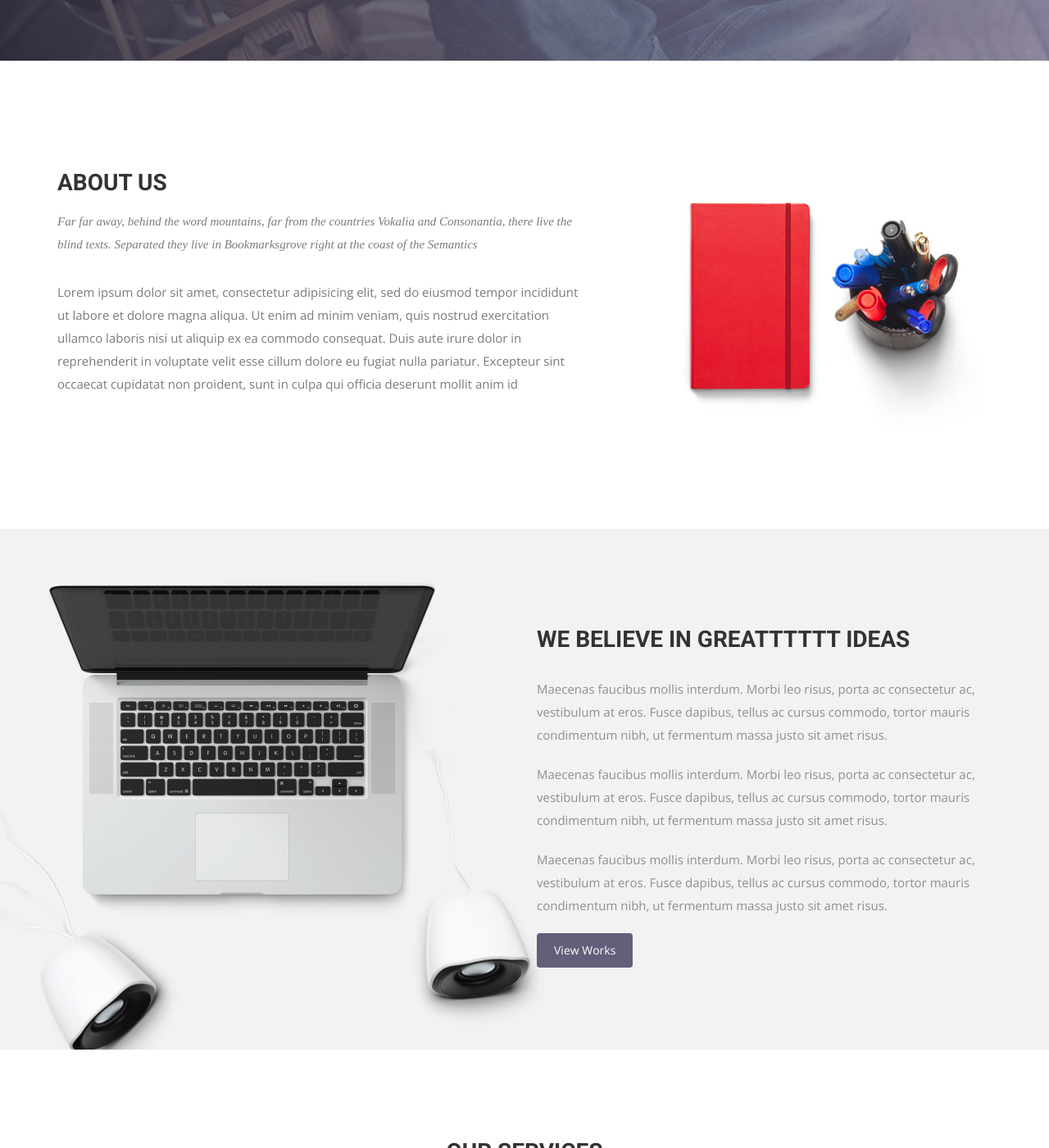
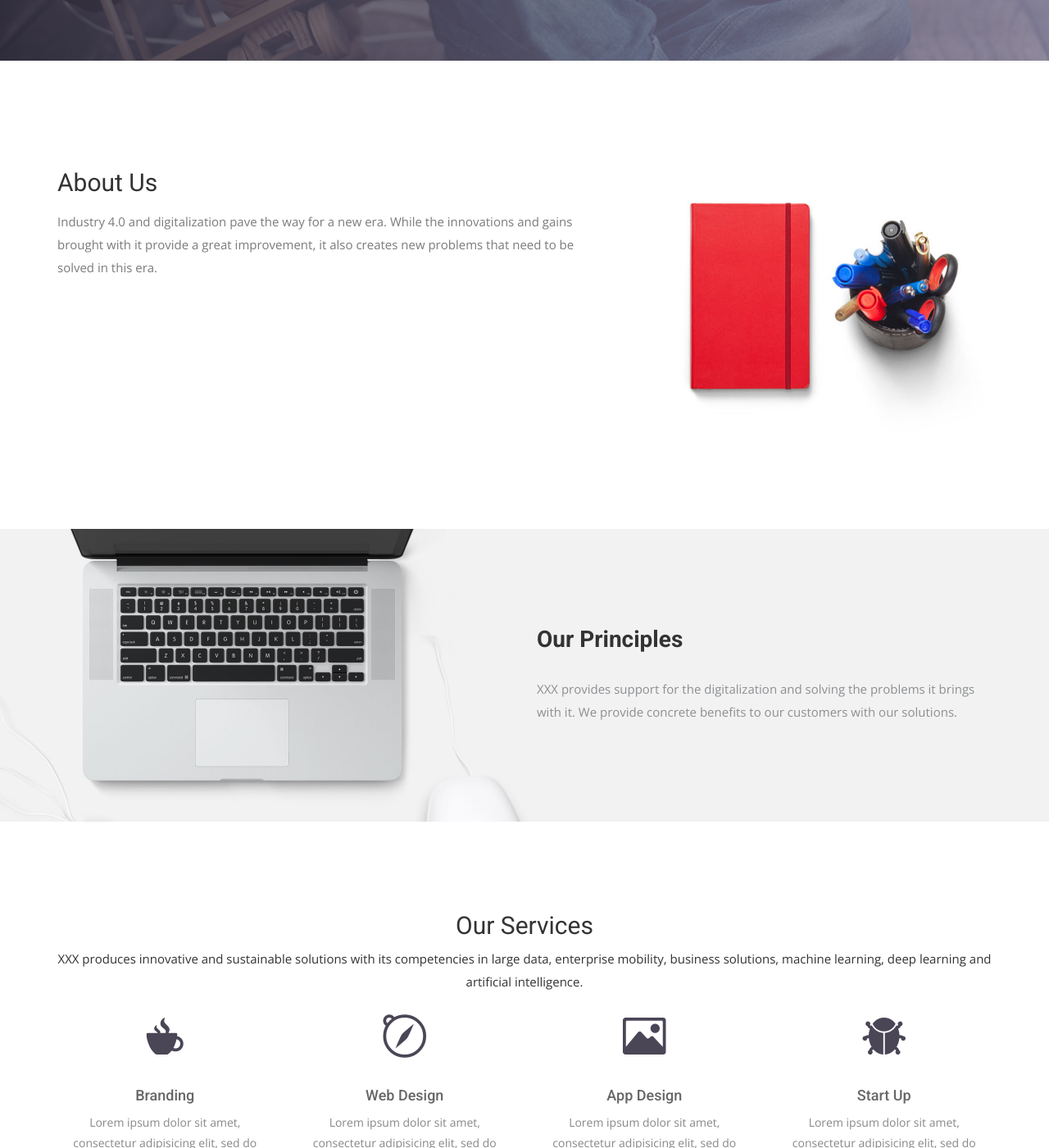
Before and after one commit to Pawza/web-page, a Jekyll site: the page built from index.html, in a window 1280 px wide and 1400 px high, scrolled down 781 px. Shown: the whole window at 82% size. Built offline with Jekyll 4.4.1, drawn with Linux system fonts in a browser that asks for light colours; nearby versions of some CDN libraries; some web fonts are replaced; some of the changed text lies outside the part shown.

Commit message:
home page edited

```diff
--- a/index.html
+++ b/index.html
@@ -11,7 +11,8 @@ permalink: /
             <div class="col-md-10 col-md-offset-2">
                 <div class="block">
                     <h1 class="animated fadeInUp">A DIGITAL MARKETING &#38; <br> DESIGN AGENCY</h1>
-          <p class="animated fadeInUp">We love the Web and the work we do. We work closely with our clients to deliver the best possible solutions for their needs</p>
+                    <p class="animated fadeInUp">We love the Web and the work we do. We work closely with our clients to
+                        deliver the best possible solutions for their needs</p>
                 </div>
             </div>
         </div>
@@ -23,11 +24,18 @@ permalink: /
         <div class="row">
             <div class="col-md-7 col-sm-12">
                 <div class="block">
-          <div class="section-title">
+                    <!--<div class="section-title">-->
                         <h2>About Us</h2>
-            <p>Far far away, behind the word mountains, far from the countries Vokalia and Consonantia, there live the blind texts. Separated they live in Bookmarksgrove right at the coast of the Semantics</p>
-          </div>
-          <p>Lorem ipsum dolor sit amet, consectetur adipisicing elit, sed do eiusmod tempor incididunt ut labore et dolore magna aliqua. Ut enim ad minim veniam, quis nostrud exercitation ullamco laboris nisi ut aliquip ex ea commodo consequat. Duis aute irure dolor in reprehenderit in voluptate velit esse cillum dolore eu fugiat nulla pariatur. Excepteur sint occaecat cupidatat non proident, sunt in culpa qui officia deserunt mollit anim id </p>
+                        <!--<p>Far far away, behind the word mountains, far from the countries Vokalia and Consonantia,-->
+                            <!--there live the blind texts. Separated they live in Bookmarksgrove right at the coast of the-->
+                            <!--Semantics-->
+                        <!--</p>-->
+                    <!--</div>-->
+                    <p>
+                        Industry 4.0 and digitalization pave the way for a new era. While the innovations and gains
+                        brought with it provide a great improvement, it also creates new problems that need to be solved
+                        in this era.
+                    </p>
                 </div>
             </div><!-- .col-md-7 close -->
             <div class="col-md-5 col-sm-12">
@@ -43,11 +51,13 @@ permalink: /
     <div class="container">
         <div class="row">
             <div class="col-md-6 col-md-offset-6">
-      <h2>WE BELIEVE IN GREATTTTTT IDEAS</h2>
-      <p>Maecenas faucibus mollis interdum. Morbi leo risus, porta ac consectetur ac, vestibulum at eros. Fusce dapibus, tellus ac cursus commodo, tortor mauris condimentum nibh, ut fermentum massa justo sit amet risus.</p>
-      <p>Maecenas faucibus mollis interdum. Morbi leo risus, porta ac consectetur ac, vestibulum at eros. Fusce dapibus, tellus ac cursus commodo, tortor mauris condimentum nibh, ut fermentum massa justo sit amet risus.</p>
-      <p>Maecenas faucibus mollis interdum. Morbi leo risus, porta ac consectetur ac, vestibulum at eros. Fusce dapibus, tellus ac cursus commodo, tortor mauris condimentum nibh, ut fermentum massa justo sit amet risus.</p>
-      <a href="#" class="btn btn-view-works">View Works</a>
+                <h2>
+                    Our Principles
+                </h2>
+                <p>XXX provides support for the digitalization and solving the problems it brings with it. We provide
+                    concrete benefits to our customers with our solutions.
+                </p>
+                <!--<a href="#" class="btn btn-view-works">View Works</a>-->
             </div>
         </div>
     </div>
@@ -57,130 +67,142 @@ permalink: /
 <section id="service">
     <div class="container">
         <div class="row">
-      <div class="section-title">
+            <!--<div class="section-title">-->
                 <h2>Our Services</h2>
-        <p>Far far away, behind the word mountains, far from the countries Vokalia and Consonantia, there live the blind texts. Separated they live in Bookmarksgrove right at the coast of the Semantics</p>
-      </div>
+                <p>XXX produces innovative and sustainable solutions with its competencies in large data, enterprise
+                    mobility, business solutions, machine learning, deep learning and artificial intelligence.</p>
+            <!--</div>-->
         </div>
         <div class="row ">
             <div class="col-sm-6 col-md-3">
                 <div class="service-item">
                     <i class="icon ion-coffee"></i>
                     <h4>Branding</h4>
-          <p>Lorem ipsum dolor sit amet, consectetur adipisicing elit, sed do eiusmod tempor incididunt ut </p>
+                    <p>Lorem ipsum dolor sit amet, consectetur adipisicing elit, sed do eiusmod tempor incididunt
+                        ut </p>
                 </div>
             </div>
             <div class="col-sm-6 col-md-3">
                 <div class="service-item">
                     <i class="ion-compass"></i>
                     <h4>Web Design</h4>
-          <p>Lorem ipsum dolor sit amet, consectetur adipisicing elit, sed do eiusmod tempor incididunt ut </p>
+                    <p>Lorem ipsum dolor sit amet, consectetur adipisicing elit, sed do eiusmod tempor incididunt
+                        ut </p>
                 </div>
             </div>
             <div class="col-sm-6 col-md-3">
                 <div class="service-item">
                     <i class="ion-image"></i>
                     <h4>App Design</h4>
-          <p>Lorem ipsum dolor sit amet, consectetur adipisicing elit, sed do eiusmod tempor incididunt ut </p>
+                    <p>Lorem ipsum dolor sit amet, consectetur adipisicing elit, sed do eiusmod tempor incididunt
+                        ut </p>
                 </div>
             </div>
             <div class="col-sm-6 col-md-3">
                 <div class="service-item">
                     <i class="ion-bug"></i>
                     <h4>Start Up</h4>
-          <p>Lorem ipsum dolor sit amet, consectetur adipisicing elit, sed do eiusmod tempor incididunt ut </p>
+                    <p>Lorem ipsum dolor sit amet, consectetur adipisicing elit, sed do eiusmod tempor incididunt
+                        ut </p>
                 </div>
             </div>
             <div class="col-sm-6 col-md-3">
                 <div class="service-item">
                     <i class="ion-headphone"></i>
                     <h4>Logo Design</h4>
-          <p>Lorem ipsum dolor sit amet, consectetur adipisicing elit, sed do eiusmod tempor incididunt ut </p>
+                    <p>Lorem ipsum dolor sit amet, consectetur adipisicing elit, sed do eiusmod tempor incididunt
+                        ut </p>
                 </div>
             </div>
             <div class="col-sm-6 col-md-3">
                 <div class="service-item">
                     <i class="ion-leaf"></i>
                     <h4>Development</h4>
-          <p>Lorem ipsum dolor sit amet, consectetur adipisicing elit, sed do eiusmod tempor incididunt ut </p>
+                    <p>Lorem ipsum dolor sit amet, consectetur adipisicing elit, sed do eiusmod tempor incididunt
+                        ut </p>
                 </div>
             </div>
             <div class="col-sm-6 col-md-3">
                 <div class="service-item">
                     <i class="ion-planet"></i>
                     <h4>Brand Identity</h4>
-          <p>Lorem ipsum dolor sit amet, consectetur adipisicing elit, sed do eiusmod tempor incididunt ut </p>
+                    <p>Lorem ipsum dolor sit amet, consectetur adipisicing elit, sed do eiusmod tempor incididunt
+                        ut </p>
                 </div>
             </div>
             <div class="col-sm-6 col-md-3">
                 <div class="service-item">
                     <i class="ion-earth"></i>
                     <h4>Brand Identity</h4>
-          <p>Lorem ipsum dolor sit amet, consectetur adipisicing elit, sed do eiusmod tempor incididunt ut </p>
+                    <p>Lorem ipsum dolor sit amet, consectetur adipisicing elit, sed do eiusmod tempor incididunt
+                        ut </p>
                 </div>
             </div>
         </div>
     </div>
 </section>
-<!-- Call to action Start -->
-<section id="call-to-action">
-  <div class="container">
-    <div class="row">
-      <div class="col-md-12">
-        <div class="block">
-          <h2>We design delightful digital experiences.</h2>
-          <p>Read more about what we do and our philosophy of design. Judge for yourself The work and results we’ve achieved for other clients, and meet our highly experienced Team who just love to design.</p>
-          <a class="btn btn-default btn-call-to-action" href="#" >Tell Us Your Story</a>
-        </div>
-      </div>
-    </div>
-  </div>
-</section>
-<!-- Content Start -->
-<section id="testimonial">
-  <div class="container">
-    <div class="row">
-      <div class="section-title text-center">
-        <h2>Fun Facts About Us</h2>
-        <p>Far far away, behind the word mountains, far from the countries Vokalia and Consonantia, there live the blind texts. Separated they live in Bookmarksgrove right at the coast of the Semantics</p>
-      </div>
-    </div>
-    <div class="row">
-      <div class="col-md-6">
-        {% if site.data.funfacts.size > 0 %}
-        <div class="block">
-          {% for ff in site.data.funfacts %}
-          <ul class="counter-box clearfix">
-            <li>
-              <div class="block">
-                <i class="{{ ff.icon }}"></i>
-                <h4 class="counter">{{ ff.counter }}</h4>
-                <span>{{ ff.text }}</span>
-              </div>
-            </li>
-            {% endfor %}
-          </ul>
-        </div>
-        {% endif %}
-      </div>
-      <div class="col-md-6">
-        {% if site.data.testimonials.size > 0 %}
-        <div class="testimonial-carousel">
-          <div id="testimonial-slider" class="owl-carousel">
-            {% for tm in site.data.testimonials %}
-            <div>
-                <img src="img/cotation.png" alt="IMG">
-                <p>{{ tm.testimonial }}</p>
-                <div class="user">
-                  <img src="{{ tm.image }}" alt="Pepole">
-                  <p><span>{{ tm.name }}</span> {{ tm.title }}</p>
-                </div>
-            </div>
-            {% endfor %}
-          </div>
-        </div>
-        {% endif %}
-      </div>
-    </div>
-  </div>
-</section>
+<!--&lt;!&ndash; Call to action Start &ndash;&gt;-->
+<!--<section id="call-to-action">-->
+    <!--<div class="container">-->
+        <!--<div class="row">-->
+            <!--<div class="col-md-12">-->
+                <!--<div class="block">-->
+                    <!--<h2>We design delightful digital experiences.</h2>-->
+                    <!--<p>Read more about what we do and our philosophy of design. Judge for yourself The work and results-->
+                        <!--we’ve achieved for other clients, and meet our highly experienced Team who just love to-->
+                        <!--design.</p>-->
+                    <!--<a class="btn btn-default btn-call-to-action" href="#">Tell Us Your Story</a>-->
+                <!--</div>-->
+            <!--</div>-->
+        <!--</div>-->
+    <!--</div>-->
+<!--</section>-->
+<!--&lt;!&ndash; Content Start &ndash;&gt;-->
+<!--<section id="testimonial">-->
+    <!--<div class="container">-->
+        <!--<div class="row">-->
+            <!--<div class="section-title text-center">-->
+                <!--<h2>Fun Facts About Us</h2>-->
+                <!--<p>Far far away, behind the word mountains, far from the countries Vokalia and Consonantia, there live-->
+                    <!--the blind texts. Separated they live in Bookmarksgrove right at the coast of the Semantics</p>-->
+            <!--</div>-->
+        <!--</div>-->
+        <!--<div class="row">-->
+            <!--<div class="col-md-6">-->
+                <!--{% if site.data.funfacts.size > 0 %}-->
+                <!--<div class="block">-->
+                    <!--{% for ff in site.data.funfacts %}-->
+                    <!--<ul class="counter-box clearfix">-->
+                        <!--<li>-->
+                            <!--<div class="block">-->
+                                <!--<i class="{{ ff.icon }}"></i>-->
+                                <!--<h4 class="counter">{{ ff.counter }}</h4>-->
+                                <!--<span>{{ ff.text }}</span>-->
+                            <!--</div>-->
+                        <!--</li>-->
+                        <!--{% endfor %}-->
+                    <!--</ul>-->
+                <!--</div>-->
+                <!--{% endif %}-->
+            <!--</div>-->
+            <!--<div class="col-md-6">-->
+                <!--{% if site.data.testimonials.size > 0 %}-->
+                <!--<div class="testimonial-carousel">-->
+                    <!--<div id="testimonial-slider" class="owl-carousel">-->
+                        <!--{% for tm in site.data.testimonials %}-->
+                        <!--<div>-->
+                            <!--<img src="img/cotation.png" alt="IMG">-->
+                            <!--<p>{{ tm.testimonial }}</p>-->
+                            <!--<div class="user">-->
+                                <!--<img src="{{ tm.image }}" alt="Pepole">-->
+                                <!--<p><span>{{ tm.name }}</span> {{ tm.title }}</p>-->
+                            <!--</div>-->
+                        <!--</div>-->
+                        <!--{% endfor %}-->
+                    <!--</div>-->
+                <!--</div>-->
+                <!--{% endif %}-->
+            <!--</div>-->
+        <!--</div>-->
+    <!--</div>-->
+<!--</section>-->
```
Also changed, not shown: Gemfile.lock. Lines whose indentation alone changed are shown as unchanged.
